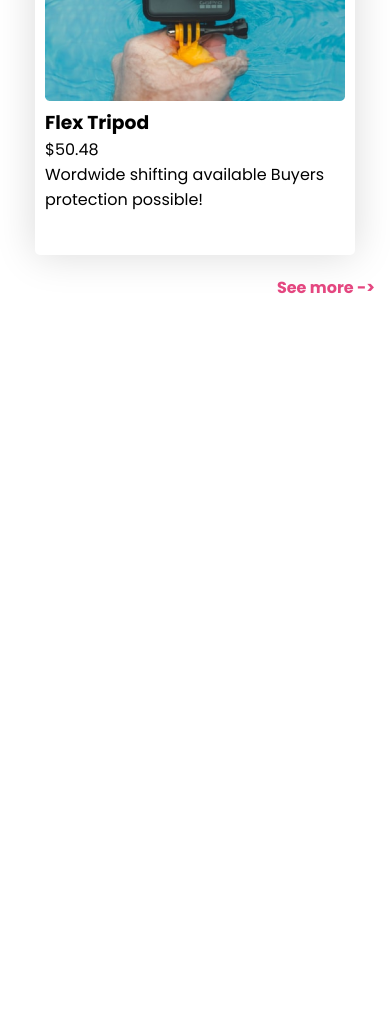
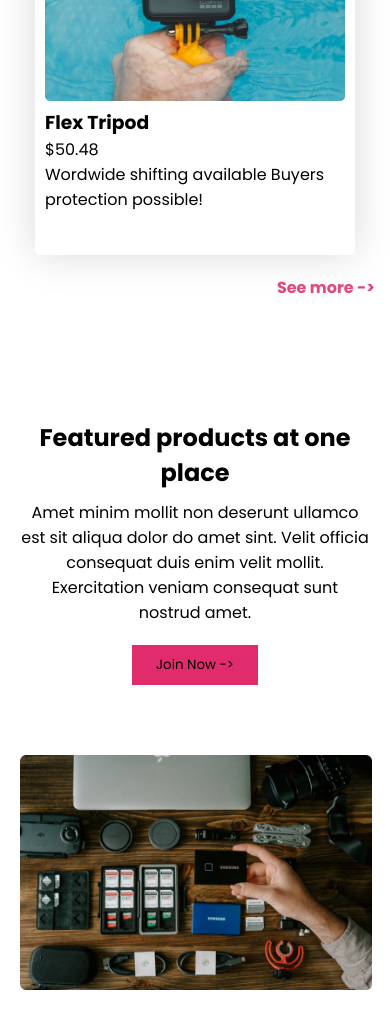
Before and after one commit to pradipcse/Great-Influence, a plain HTML site: page index.html in a window 390 px wide. Shown: the part 5056-6073 px from the top of the page. Before the commit the page ends 5356 px from the top, so only its background shows below. Drawn offline with Linux system fonts and the light colour scheme.

Commit message:
featured added

```diff
--- a/index.html
+++ b/index.html
@@ -143,6 +143,18 @@
                 <a href="">See more -></a>
             </div>
         </div>
+    <section class="featured">
+         <div class="featured-containar">
+            <div class="featured-img">
+                <img src="images/gear.png" alt="">
+            </div>
+            <div class="feature-txt">
+              <h1>Featured products at one place</h1>
+              <p>Amet minim mollit non deserunt ullamco est sit aliqua dolor do amet sint. Velit officia consequat duis enim velit mollit. Exercitation veniam consequat sunt nostrud amet.</p>
+              <button class="btn-primary Join-button">Join Now -></button>
+            </div>
+         </div>
+    </section>
     </main>
 </body>
 
--- a/style.css
+++ b/style.css
@@ -129,6 +129,40 @@
 }
 
 
+/* featured scetion */
+
+
+.featured-containar{
+    margin-top: 100px;
+    display: flex;
+    justify-content:space-between;
+    align-items: center;
+    gap: 100px;
+    padding: 30px 150px;
+
+}
+
+.feature-txt>h1 ,.feature-txt>p{
+
+    margin-bottom: 10px;
+}
+
+.Join-button{
+    border-radius: 0px;
+}
+.featured-img{
+    width: 100%;
+    max-width: 400px;
+}
+
+
+
+
+
+
+
+
+
 
 
 
@@ -185,4 +219,17 @@
         padding-right: 15px;
     }
 
+    .featured-containar{
+        flex-direction: column-reverse;
+        padding: 10px;
+        text-align: center;
+        gap: 50px;
+    }
+    .feature-txt{
+        padding: 10px;
+    }
+    .featured-img img {
+       width: 95%;
+       padding: 10px;
+    }
 }
```
